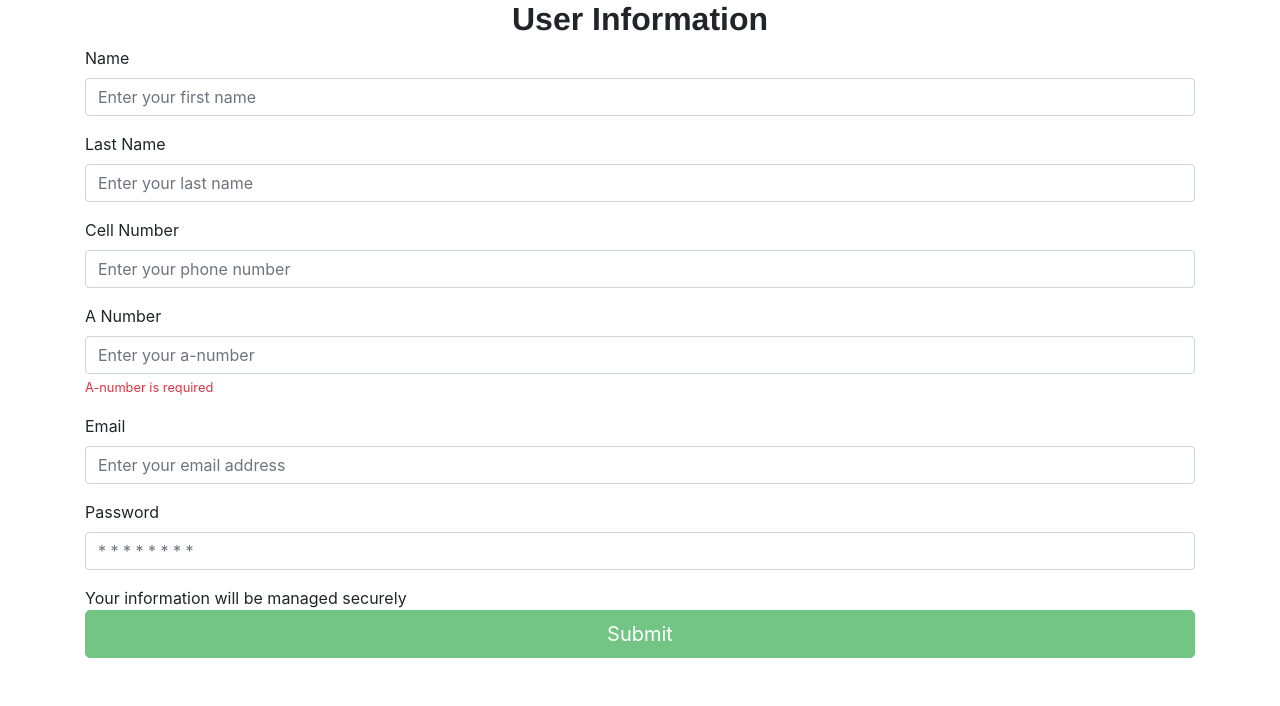
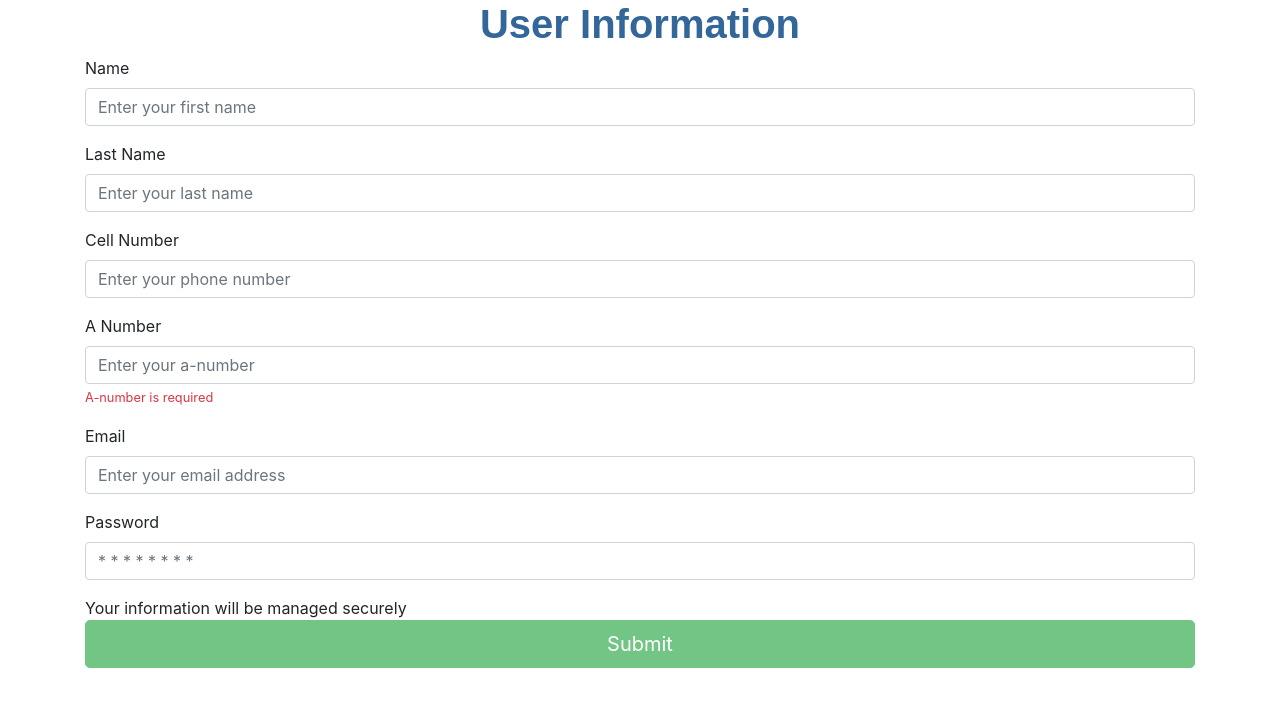
Before and after one commit to 0nk3/stb-form-mini-task, an Angular app: page / in a window 1280 px wide. Shown: the top 706 px of the page. Built offline with nearby package versions, Linux system fonts and the light colour scheme.

Commit message:
small modification on the form caption

```diff
--- a/src/app/user-information-form/user-information-form.component.css
+++ b/src/app/user-information-form/user-information-form.component.css
@@ -26,3 +26,10 @@
 .closebtn:hover {
   color: black;
 }
+h2 {
+  color: #369;
+  font-family: Arial, Helvetica, sans-serif;
+  font-size: 250%;
+  text-align: center;
+  font-weight: bold;
+}
--- a/src/app/user-information-form/user-information-form.component.html
+++ b/src/app/user-information-form/user-information-form.component.html
@@ -1,5 +1,5 @@
 <div class="container">
-  <h2 style="font-family: 'Franklin Gothic Medium', 'Arial Narrow', Arial, sans-serif; font-weight: bold; text-align: center ;">User Information</h2>
+  <h2>User Information</h2>
   <form
     #form="ngForm"
     *ngIf="!submitted"
```
